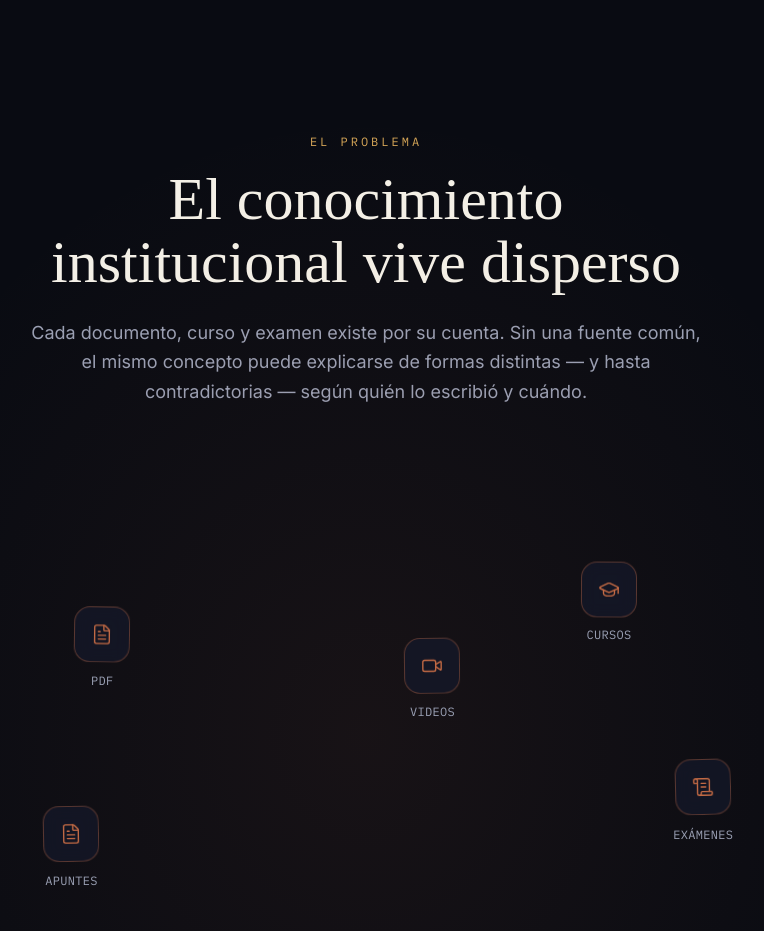
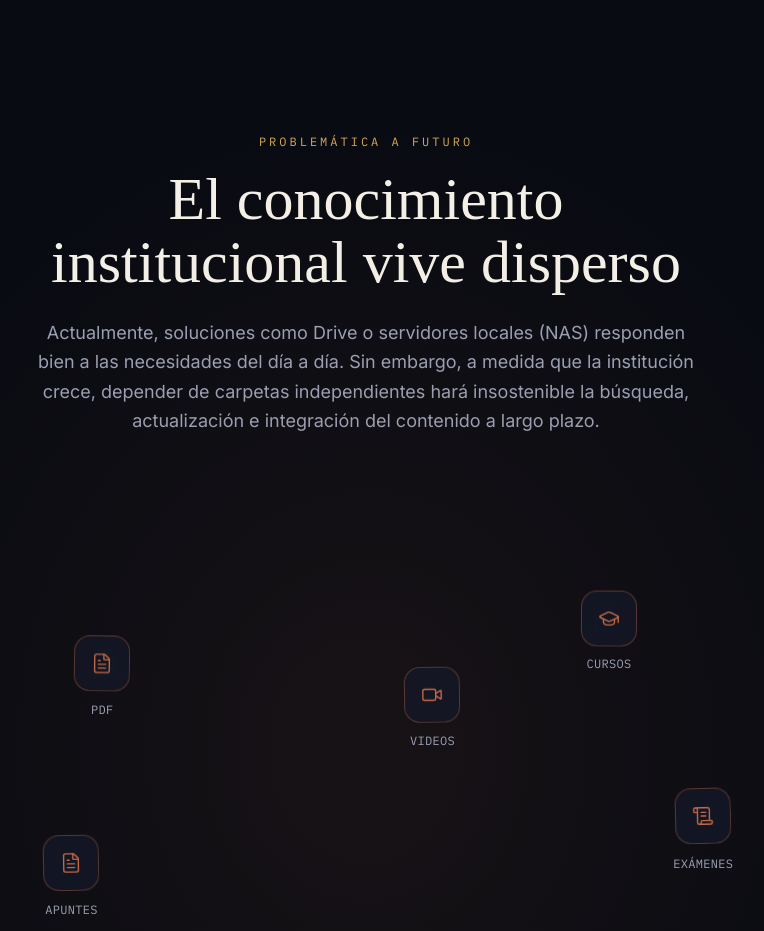
Before and after one commit to AetherAl3x115/ake-experience, a React (Vite) app: page / in a window 1280 px wide. Shown: the part 800-1731 px from the top of the page, without its empty margins (274-1038 px from the left). Built offline with nearby package versions, Linux system fonts and the light colour scheme.

Commit message:
Replanteamiento de Problematica

```diff
--- a/src/components/sections/Problem.tsx
+++ b/src/components/sections/Problem.tsx
@@ -30,10 +30,10 @@ export function Problem() {
       <div className="absolute inset-0 bg-[radial-gradient(ellipse_at_50%_50%,rgba(196,106,68,0.08),transparent_60%)]" />
 
       <SectionHeading
-        eyebrow="El problema"
+        eyebrow="PROBLEMÁTICA A FUTURO"
         align="center"
         title="El conocimiento institucional vive disperso"
-        description="Cada documento, curso y examen existe por su cuenta. Sin una fuente común, el mismo concepto puede explicarse de formas distintas — y hasta contradictorias — según quién lo escribió y cuándo."
+        description="Actualmente, soluciones como Drive o servidores locales (NAS) responden bien a las necesidades del día a día. Sin embargo, a medida que la institución crece, depender de carpetas independientes hará insostenible la búsqueda, actualización e integración del contenido a largo plazo."
       />
 
       <div className="relative w-full max-w-3xl aspect-square mt-16">
```
